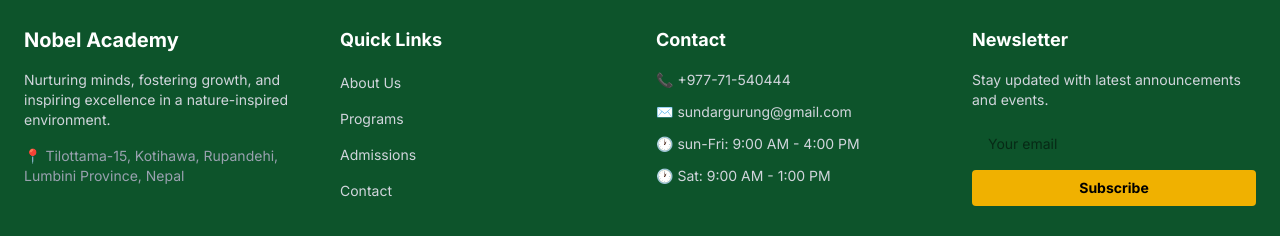
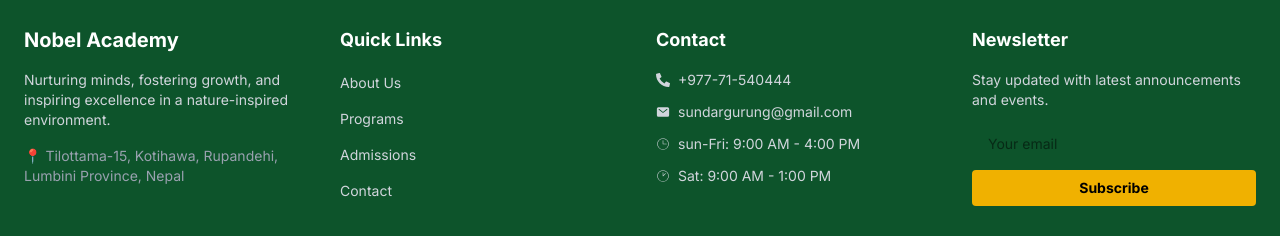
Before and after one commit to ayush236/nobel, a Next.js app: page / in a window 1280 px wide. Shown: the part 6726-6962 px from the top of the page. Built offline with nearby package versions, Linux system fonts and the light colour scheme; no server answers.

Commit message:
icon added

```diff
--- a/components/Footer.tsx
+++ b/components/Footer.tsx
@@ -1,7 +1,12 @@
 import React, { FC } from 'react'
 import Link from 'next/link'
 import { FaFacebook } from "react-icons/fa";
-import { FaYoutube } from "react-icons/fa";
+import { FaYoutube, FaPhoneAlt } from "react-icons/fa";
+import { IoMail } from "react-icons/io5";
+import { CiClock2, CiClock1 } from "react-icons/ci";
+
+
+
 
 
 interface FooterLink {
@@ -56,10 +61,10 @@ const Footer: FC = () => {
             <div>
               <h3 className="text-base sm:text-lg font-bold mb-3 sm:mb-4">Contact</h3>
               <div className="space-y-2 sm:space-y-3 text-gray-300 text-xs sm:text-sm">
-                <p>📞 +977-71-540444</p>
-                <p>✉️ sundargurung@gmail.com</p>
-                <p>🕐 sun-Fri: 9:00 AM - 4:00 PM</p>
-                <p>🕐 Sat: 9:00 AM - 1:00 PM</p>
+                <p className='flex items-center gap-2'><FaPhoneAlt /> +977-71-540444</p>
+                <p className='flex items-center gap-2'><IoMail /> sundargurung@gmail.com</p>
+                <p className='flex items-center gap-2'><CiClock2 />sun-Fri: 9:00 AM - 4:00 PM</p>
+                <p className='flex items-center gap-2'><CiClock1 /> Sat: 9:00 AM - 1:00 PM</p>
               </div>
             </div>
 
```
